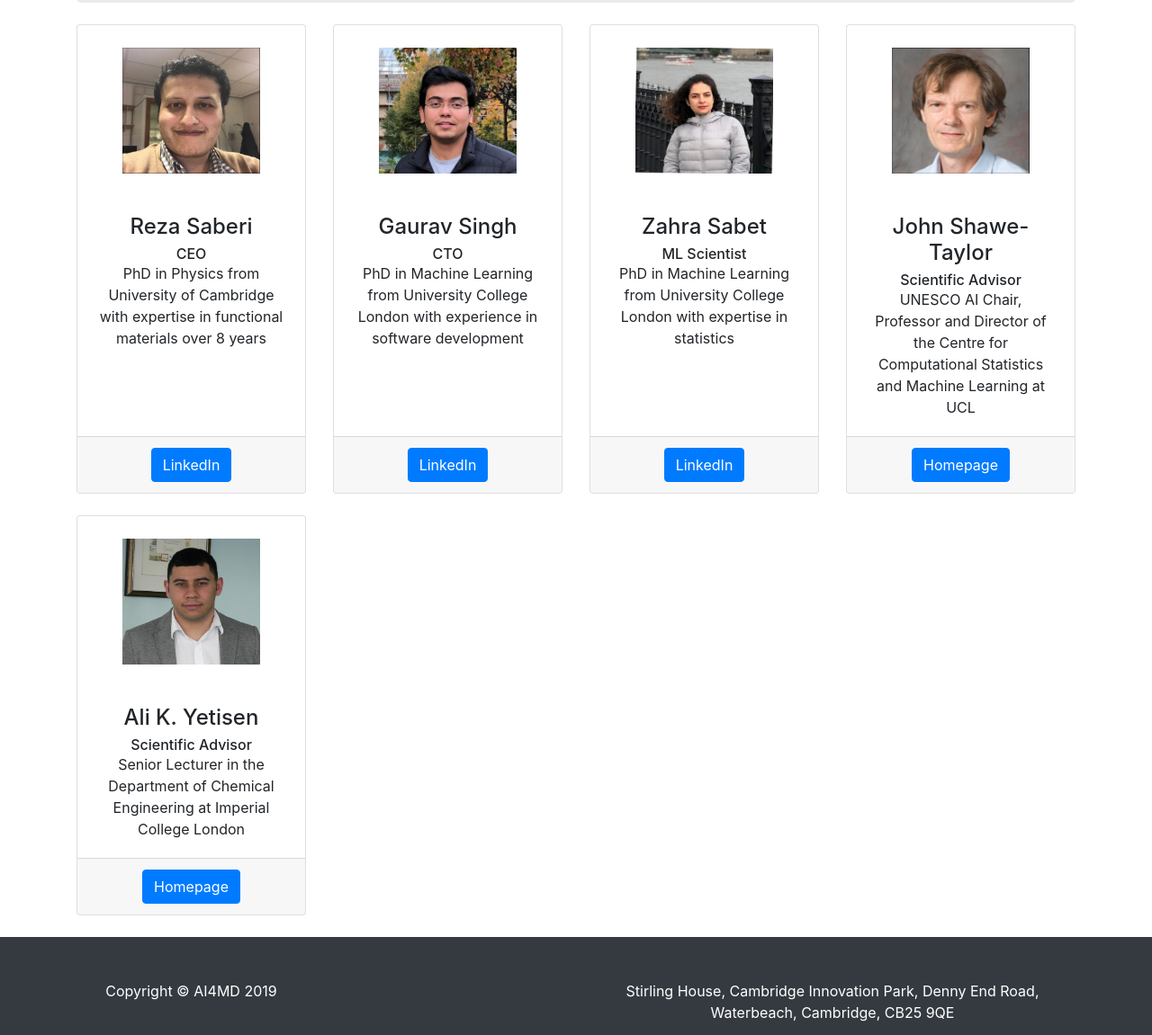
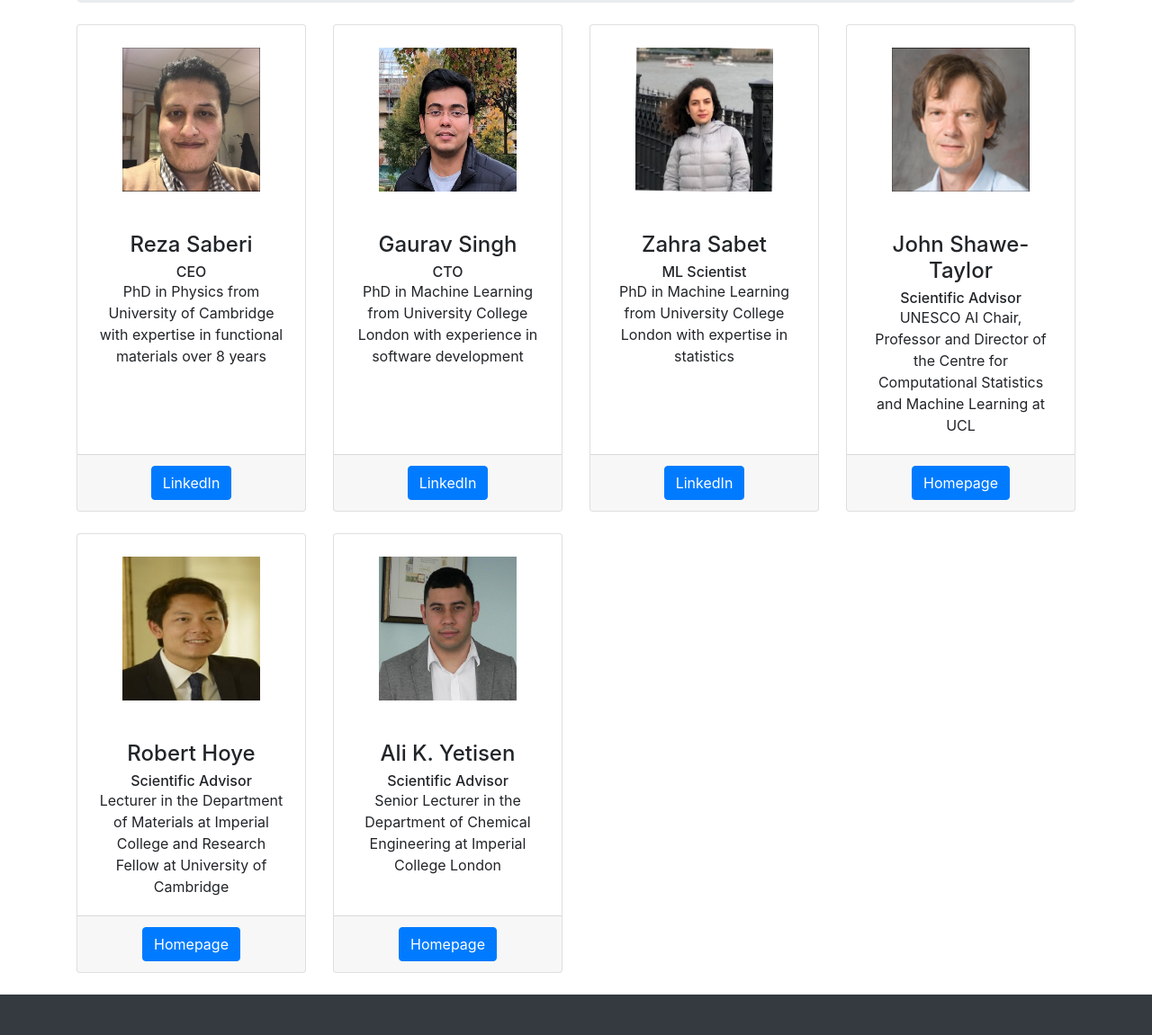
Before and after one commit to gauravsc/AI4MD-website, a website: page team.html in a window 1280 px wide. Shown: the part 261-1412 px from the top of the page at 90% size. Drawn offline with Linux system fonts and the light colour scheme.

Commit message:
Add files via upload

```diff
--- a/css/heroic-features.css
+++ b/css/heroic-features.css
@@ -14,3 +14,17 @@ body {
 .card-img-top{
 	padding: 25px 50px;
 }
+
+.timg {
+	height: 50px;
+}
+
+.card-img-top{
+	padding: 25px 50px;
+	min-height: 210px;
+}
+
+.card-img-top-mobile{
+	padding: 25px 50px;
+	min-height: 390px;
+}
--- /dev/null
+++ b/js/team.js
@@ -0,0 +1,30 @@
+$(document).ready(function(){
+
+  if (window.innerWidth < 600) {
+    if ($('.timg').hasClass('card-img-top')){
+      $('.timg').removeClass('card-img-top');
+    }
+    $('.timg').addClass('card-img-top-mobile');
+  }
+  if (window.innerWidth > 600){
+    if($('.timg').hasClass('card-img-top-mobile')){
+      $('.timg').removeClass('card-img-top-mobile');
+    }
+    $('.timg').addClass('card-img-top');
+  }
+
+  $(window).on('resize', function(){
+    if (window.innerWidth < 767) {
+      if ($('.timg').hasClass('card-img-top')){
+        $('.timg').removeClass('card-img-top');
+      }
+      $('.timg').addClass('card-img-top-mobile');
+    }
+    if (window.innerWidth > 767){
+      if($('.timg').hasClass('card-img-top-mobile')){
+        $('.timg').removeClass('card-img-top-mobile');
+      }
+      $('.timg').addClass('card-img-top');
+    }
+  })
+})
--- a/team.html
+++ b/team.html
@@ -15,6 +15,10 @@
 
   <!-- Custom styles for this template -->
   <link href="css/heroic-features.css" rel="stylesheet">
+
+  <!-- Jquery -->
+  <script src="vendor/jquery/jquery.min.js"></script>
+  <script src="js/team.js"></script>
 
 </head>
 
@@ -68,7 +72,7 @@
 
       <div class="col-lg-3 col-md-6 mb-4">
         <div class="card h-100">
-          <img class="card-img-top" src="./images/reza.jpeg" alt="" height="190">
+          <img class="timg" src="./images/reza.jpeg" alt="">
           <div class="card-body">
             <h4 class="card-title">Reza Saberi</h4>
             <h6 class="card-subtitle"> CEO </h6>
@@ -82,7 +86,7 @@
 
       <div class="col-lg-3 col-md-6 mb-4">
         <div class="card h-100">
-          <img class="card-img-top" src="./images/gaurav.jpg" alt="" height="190">
+          <img class="timg" src="./images/gaurav.jpg" alt="">
           <div class="card-body">
             <h4 class="card-title">Gaurav Singh</h4>
             <h6 class="card-subtitle"> CTO </h6>
@@ -96,7 +100,7 @@
 
       <div class="col-lg-3 col-md-6 mb-4">
           <div class="card h-100">
-          <img class="card-img-top" src="./images/zahra.jpeg" alt="" height="190">
+          <img class="timg" src="./images/zahra.jpeg" alt="">
           <div class="card-body">
             <h4 class="card-title">Zahra Sabet</h4>
             <h6 class="card-subtitle"> ML Scientist </h6>
@@ -110,7 +114,7 @@
 
       <div class="col-lg-3 col-md-6 mb-4">
           <div class="card h-100">
-          <img class="card-img-top" src="./images/john_shawe_taylor.jpg" alt="" height="190">
+          <img class="timg" src="./images/john_shawe_taylor.jpg" alt="">
           <div class="card-body">
             <h4 class="card-title">John Shawe-Taylor</h4>
             <h6 class="card-subtitle"> Scientific Advisor </h6>
@@ -122,9 +126,23 @@
         </div>
       </div>
 
+      <div class="col-md-3 mb-4">
+        <div class="card teamcard h-100 card4">
+        <img class="timg" src="./images/robert.jpg" alt="">
+        <div class="card-body">
+          <h4 class="card-title">Robert Hoye</h4>
+          <h6 class="card-subtitle"> Scientific Advisor </h6>
+          <p class="card-text">Lecturer in the Department of Materials at Imperial College and Research Fellow at University of Cambridge</p>
+        </div>
+        <div class="card-footer">
+          <a href="https://www.imperial.ac.uk/people/r.hoye" class="btn btn-primary" target="_blank" >Homepage</a>
+        </div>
+        </div>
+      </div>
+
       <div class="col-lg-3 col-md-6 mb-4">
           <div class="card h-100">
-          <img class="card-img-top" src="./images/ali.jpeg" alt="" height="190">
+          <img class="timg" src="./images/ali.jpeg" alt="">
           <div class="card-body">
             <h4 class="card-title">Ali K. Yetisen</h4>
             <h6 class="card-subtitle"> Scientific Advisor </h6>
```
Also changed, not shown: images/robert.jpg (added).
